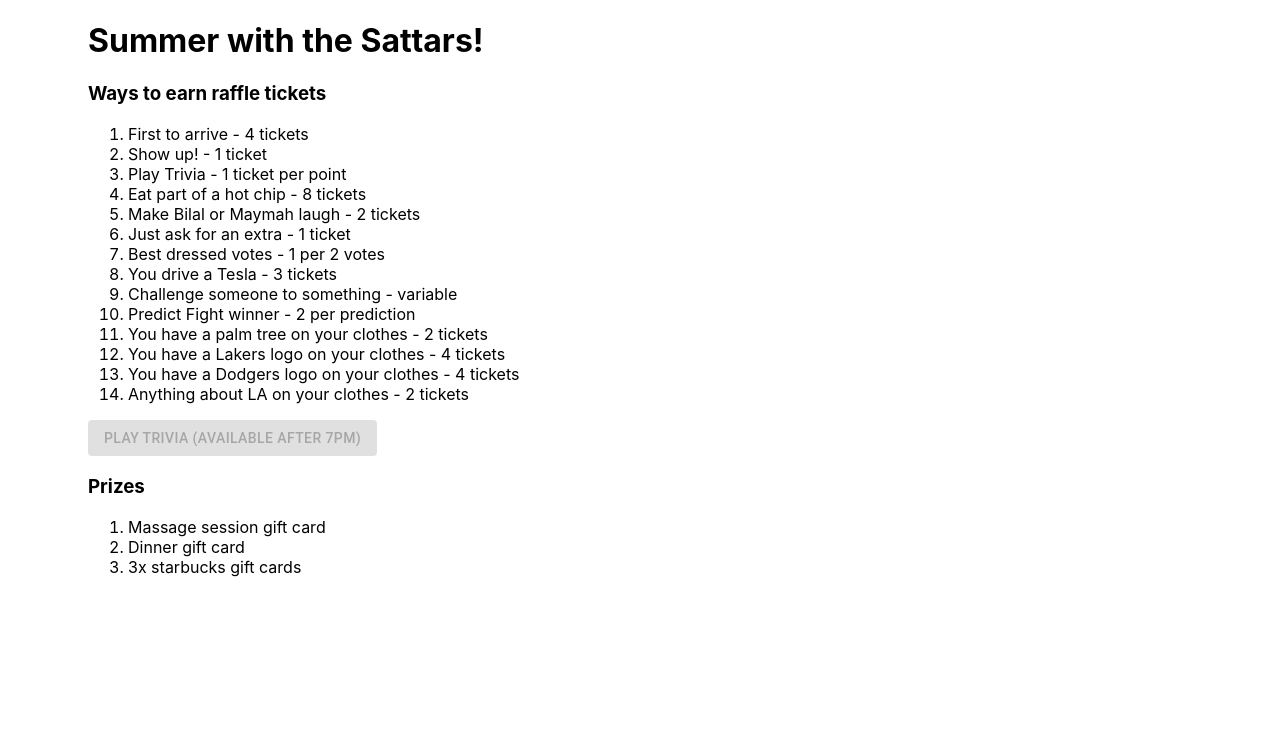
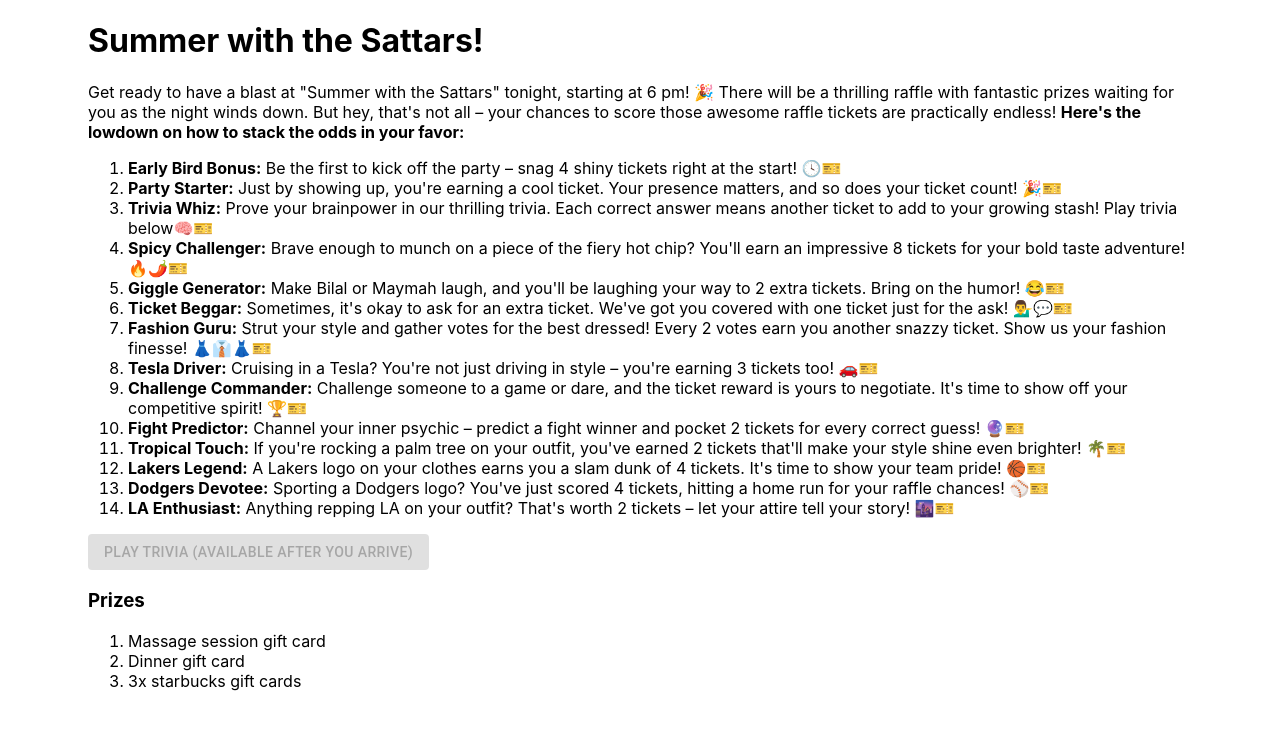
Before and after one commit to bilalsattar24/bilalsattar, a React (Create React App) app: page / in a window 1280 px wide. Shown: the top 730 px of the page. Built offline with nearby package versions, Linux system fonts and the light colour scheme.

Commit message:
update wording

```diff
--- a/src/App.tsx
+++ b/src/App.tsx
@@ -25,26 +25,77 @@ function App() {
         return (
           <Container>
             <h1>Summer with the Sattars!</h1>
-            <h3>Ways to earn raffle tickets</h3>
+            <p>
+              Get ready to have a blast at "Summer with the Sattars" tonight, starting at 6 pm! 🎉
+              There will be a thrilling raffle with fantastic prizes waiting for you as the night
+              winds down. But hey, that's not all – your chances to score those awesome raffle
+              tickets are practically endless!{' '}
+              <strong>Here's the lowdown on how to stack the odds in your favor:</strong>
+            </p>
             <ol>
-              <li>First to arrive - 4 tickets</li>
-              <li>Show up! - 1 ticket</li>
-              <li>Play Trivia - 1 ticket per point</li>
-              <li>Eat part of a hot chip - 8 tickets</li>
-              <li>Make Bilal or Maymah laugh - 2 tickets</li>
-              <li>Just ask for an extra - 1 ticket</li>
-              <li>Best dressed votes - 1 per 2 votes</li>
-              <li>You drive a Tesla - 3 tickets</li>
-              <li>Challenge someone to something - variable</li>
-              <li>Predict Fight winner - 2 per prediction</li>
-              <li>You have a palm tree on your clothes - 2 tickets</li>
-              <li>You have a Lakers logo on your clothes - 4 tickets</li>
-              <li>You have a Dodgers logo on your clothes - 4 tickets</li>
-              <li>Anything about LA on your clothes - 2 tickets</li>
+              <li>
+                <strong>Early Bird Bonus:</strong> Be the first to kick off the party – snag 4 shiny
+                tickets right at the start! 🕓🎫
+              </li>
+              <li>
+                <strong>Party Starter:</strong> Just by showing up, you're earning a cool ticket.
+                Your presence matters, and so does your ticket count! 🎉🎫
+              </li>
+              <li>
+                <strong>Trivia Whiz:</strong> Prove your brainpower in our thrilling trivia. Each
+                correct answer means another ticket to add to your growing stash! Play trivia
+                below🧠🎫
+              </li>
+              <li>
+                <strong>Spicy Challenger:</strong> Brave enough to munch on a piece of the fiery hot
+                chip? You'll earn an impressive 8 tickets for your bold taste adventure! 🔥🌶️🎫
+              </li>
+              <li>
+                <strong>Giggle Generator:</strong> Make Bilal or Maymah laugh, and you'll be
+                laughing your way to 2 extra tickets. Bring on the humor! 😂🎫
+              </li>
+              <li>
+                <strong>Ticket Beggar:</strong> Sometimes, it's okay to ask for an extra ticket.
+                We've got you covered with one ticket just for the ask! 💁‍♂️💬🎫
+              </li>
+              <li>
+                <strong>Fashion Guru:</strong> Strut your style and gather votes for the best
+                dressed! Every 2 votes earn you another snazzy ticket. Show us your fashion finesse!
+                👗👔👗🎫
+              </li>
+              <li>
+                <strong>Tesla Driver:</strong> Cruising in a Tesla? You're not just driving in style
+                – you're earning 3 tickets too! 🚗🎫
+              </li>
+              <li>
+                <strong>Challenge Commander:</strong> Challenge someone to a game or dare, and the
+                ticket reward is yours to negotiate. It's time to show off your competitive spirit!
+                🏆🎫
+              </li>
+              <li>
+                <strong>Fight Predictor:</strong> Channel your inner psychic – predict a fight
+                winner and pocket 2 tickets for every correct guess! 🔮🎫
+              </li>
+              <li>
+                <strong>Tropical Touch:</strong> If you're rocking a palm tree on your outfit,
+                you've earned 2 tickets that'll make your style shine even brighter! 🌴🎫
+              </li>
+              <li>
+                <strong>Lakers Legend:</strong> A Lakers logo on your clothes earns you a slam dunk
+                of 4 tickets. It's time to show your team pride! 🏀🎫
+              </li>
+              <li>
+                <strong>Dodgers Devotee:</strong> Sporting a Dodgers logo? You've just scored 4
+                tickets, hitting a home run for your raffle chances! ⚾🎫
+              </li>
+              <li>
+                <strong>LA Enthusiast:</strong> Anything repping LA on your outfit? That's worth 2
+                tickets – let your attire tell your story! 🌆🎫
+              </li>
             </ol>
 
             <Button disabled variant='contained' onClick={handleTriviaClick}>
-              Play Trivia (Available after 7pm)
+              Play Trivia (Available after you arrive)
             </Button>
             <div>
               <h3>Prizes</h3>
```
